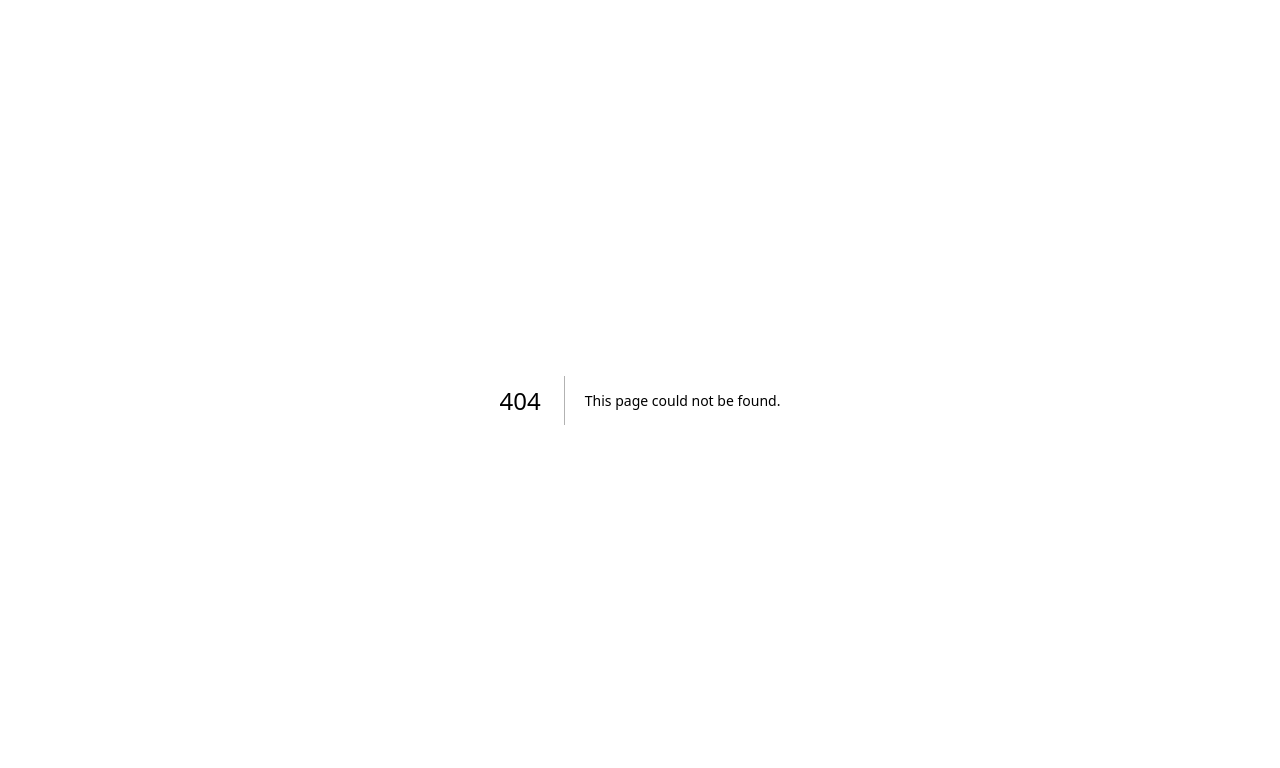
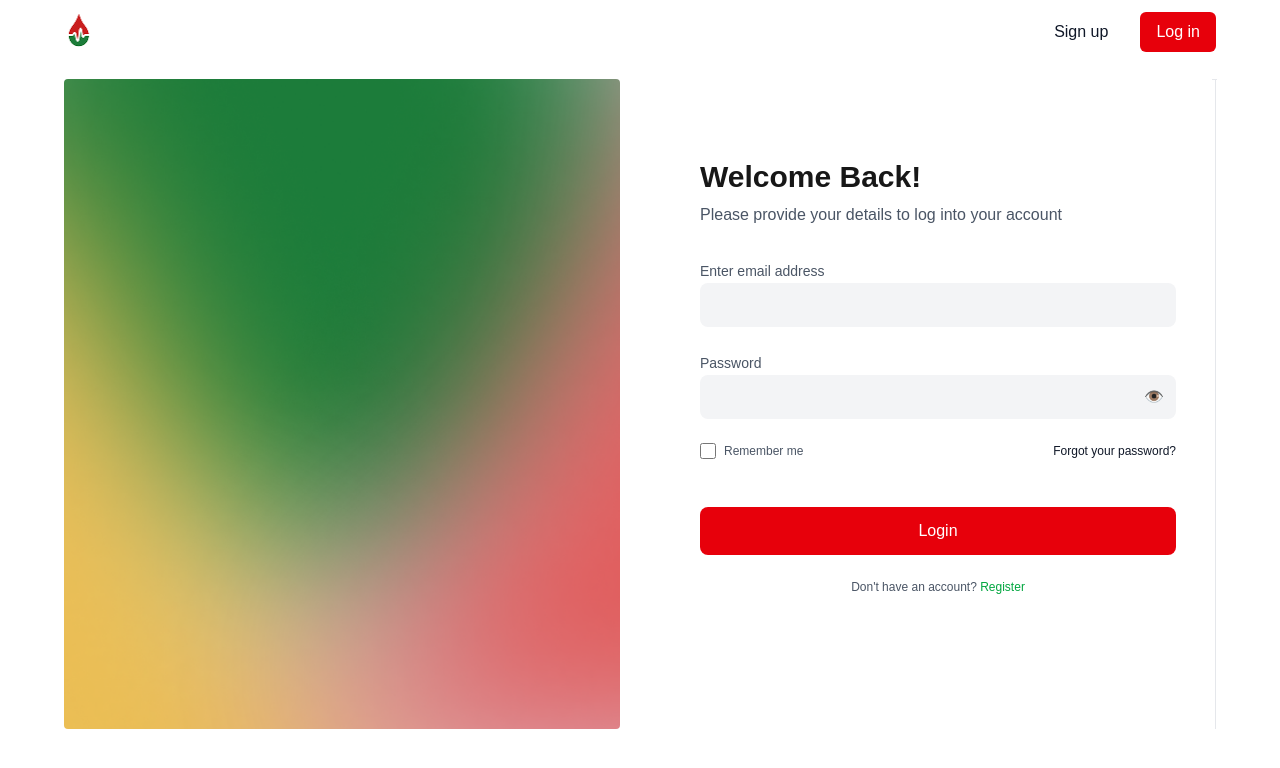
Before and after one commit to maycodin/Bloodlines-webapp, a Next.js app: page /RegisterPage/Login in a window 1280 px wide. Before the commit this address had no page. Shown: the top 768 px of the page. Built offline with nearby package versions, Linux system fonts and the light colour scheme.

Commit message:
updated  register and login pages

```diff
--- /dev/null
+++ b/app/RegisterPage/Login/page.tsx
@@ -0,0 +1,147 @@
+"use client";
+
+import { useState } from "react";
+import Image from "next/image";
+import AuthNavbar from "@/components/AuthNavbar";
+
+export default function LoginPage() {
+  const [email, setEmail] = useState("");
+  const [password, setPassword] = useState("");
+  const [remember, setRemember] = useState(false);
+  const [showPassword, setShowPassword] = useState(false);
+  const [errors, setErrors] = useState<{ email?: string; password?: string }>({});
+
+  const validate = () => {
+    const err: typeof errors = {};
+
+    if (!email) err.email = "Email is required";
+    else if (!/\S+@\S+\.\S+/.test(email))
+      err.email = "Enter a valid email";
+
+    if (!password) err.password = "Password is required";
+
+    setErrors(err);
+    return Object.keys(err).length === 0;
+  };
+
+  const handleSubmit = (e: React.FormEvent) => {
+    e.preventDefault();
+    if (!validate()) return;
+
+    console.log({ email, password, remember });
+  };
+
+  return (
+    <main className="min-h-screen">
+      <AuthNavbar />
+
+      <section className="min-h-[calc(100vh-80px)] flex items-center">
+        <div className="mx-auto mb-10 w-full max-w-6xl grid grid-cols-1 lg:grid-cols-2 gap-10">
+
+          <div className="hidden lg:block relative h-[650px]">
+            <Image
+              src="/Side.png"
+              alt="Visual"
+              fill
+              className="rounded-sm object-cover w-full h-full"
+            />
+          </div>
+
+          {/* Form */}
+          <div className="bg-white p-10 md:px-10 md:py-20 relative">
+
+            {/* DESIGN LINES */}
+            <div className="absolute top-0 left-138 w-1.25 h-px bg-gray-200" />
+            <div className="absolute bottom-0 left-0 w-1.25 h-2px bg-gray-200" />
+            <div className="absolute right-0 top-0 h-full w-px bg-gray-200" />
+
+            <h1 className="text-3xl font-semibold mb-2">Welcome Back!</h1>
+            <p className="text-gray-600 mb-8">
+              Please provide your details to log into your account
+            </p>
+
+            <form onSubmit={handleSubmit} className="space-y-6">
+
+              <div>
+                <label className="text-sm text-gray-600">Enter email address</label>
+                <input
+                  type="email"
+                  className="input bg-gray-100 outline-none border-none focus:ring-0"
+                  value={email}
+                  onChange={(e) => setEmail(e.target.value)}
+                />
+                {errors.email && (
+                  <p className="text-xs text-red-500 mt-1">
+                    {errors.email}
+                  </p>
+                )}
+              </div>
+
+              <div>
+                <label className="text-sm text-gray-600">Password</label>
+
+                <div className="relative">
+                  <input
+                    type={showPassword ? "text" : "password"}
+                    className="input bg-gray-100 pr-10 outline-none border-none focus:ring-0"
+                    value={password}
+                    onChange={(e) => setPassword(e.target.value)}
+                  />
+
+                  <button
+                    type="button"
+                    onClick={() => setShowPassword(!showPassword)}
+                    className="absolute right-3 top-1/2 -translate-y-1/2 text-gray-500"
+                  >
+                    {showPassword ? "🙈" : "👁️"}
+                  </button>
+                </div>
+
+                {errors.password && (
+                  <p className="text-xs text-red-500 mt-1">
+                    {errors.password}
+                  </p>
+                )}
+              </div>
+
+              <div className="flex items-center justify-between text-xs">
+
+                <label className="flex items-center gap-2 text-gray-600">
+                  <input
+                    type="checkbox"
+                    checked={remember}
+                    onChange={(e) => setRemember(e.target.checked)}
+                    className="w-4 h-4 rounded border-gray-300"
+                  />
+                  Remember me
+                </label>
+
+                <button
+                  type="button"
+                  className="text-gray-900 hover:underline"
+                >
+                  Forgot your password?
+                </button>
+              </div>
+
+              <button
+                type="submit"
+                className="w-full py-3 mt-6 rounded-lg font-medium bg-red-600 text-white"
+              >
+                Login
+              </button>
+
+              <p className="text-xs text-center text-gray-600">
+                Don&apos;t have an account?{" "}
+                <span className="text-green-600 cursor-pointer">
+                  Register
+                </span>
+              </p>
+
+            </form>
+          </div>
+        </div>
+      </section>
+    </main>
+  );
+}
--- a/app/RegisterPage/Signup/page.tsx
+++ b/app/RegisterPage/Signup/page.tsx
@@ -3,7 +3,6 @@
 import { useState } from "react";
 import Image from "next/image";
 import AuthNavbar from "@/components/AuthNavbar";
-import StepBadge from "@/components/StepBadge";
 
 type FormData = {
   fullName: string;
@@ -21,6 +20,8 @@ type FormData = {
 
 export default function SignupPage() {
   const [step, setStep] = useState(1);
+  const [showPassword, setShowPassword] = useState(false);
+  const [showConfirm, setShowConfirm] = useState(false);
 
   const [formData, setFormData] = useState<FormData>({
     fullName: "",
@@ -40,17 +41,22 @@ export default function SignupPage() {
     setFormData((prev) => ({ ...prev, [key]: value }));
   };
 
-  /* VALIDATION */
+  /* ---- Validation ---- */
+
+  const phoneRegex = /^(0\d{10}|\+234\d{10})$/;
+  const emailRegex = /^[^\s@]+@[^\s@]+\.[^\s@]+$/;
 
   const step1Complete =
-    formData.fullName.trim() && formData.gender && formData.phone.trim();
+    formData.fullName.trim() &&
+    formData.gender &&
+    phoneRegex.test(formData.phone);
 
   const step2Complete =
-    formData.email &&
+    emailRegex.test(formData.email) &&
     formData.bloodGroup &&
     formData.genotype &&
-    formData.location &&
-    formData.lastDonationDate;
+    formData.location;
+
   const hasMinLength = formData.password.length >= 8;
   const hasNumber = /\d/.test(formData.password);
   const hasSpecial = /[^A-Za-z0-9]/.test(formData.password);
@@ -74,20 +80,22 @@ export default function SignupPage() {
     currentStep: number;
   }) {
     const active = currentStep === index;
-    const done = currentStep > index;
 
     return (
       <div
-        className={`flex-1 py-2 rounded-md text-center text-sm font-medium
-        ${
-          done
-            ? "bg-white/40 text-gray-700"
-            : active
-            ? "bg-green-500 text-white"
-            : "bg-white/40 text-gray-700"
-        }`}
+        className={`relative flex-1 py-2 text-center text-sm font-medium
+        ${active ? "bg-green-500 text-white" : "bg-green-50 text-gray-700"}
+        rounded-lg`}
       >
         Step {index}
+        {active && index === 1 && (
+          <span
+            className="absolute top-0 -right-3 w-0 h-0
+            border-t-18 border-t-transparent
+            border-b-18 border-b-transparent
+            border-l-12 border-l-green-500"
+          />
+        )}
       </div>
     );
   }
@@ -96,90 +104,100 @@ export default function SignupPage() {
     <main className="min-h-screen">
       <AuthNavbar />
 
-      <section className="relative flex min-h-[calc(100vh-80px)] items-center justify-between px-14">
+      <section className="min-h-[calc(100vh-80px)] p-10 md:py-10 flex items-center">
+        <div className="mx-auto w-full max-w-6xl grid grid-cols-1 lg:grid-cols-2 gap-8">
+          <div className="hidden lg:block relative h-162.5">
             <Image
               src="/Side.png"
               alt="Visual"
-          width={600}
-          height={300}
-          className="hidden lg:block"
+              fill
+              className="rounded-sm object-cover"
             />
+          </div>
 
-        {/* FORM */}
-        <div className="w-full max-w-lg bg-white p-10">
+          {/* Form */}
+          <div className="w-full max-w-lg bg-white p-10 md:py-20 relative text-sm">
+            {/* Design Lines */}
+            <div className="absolute top-0 left-0 w-full h-px bg-gray-200" />
+            <div className="absolute bottom-0 left-0 w-full h-px bg-gray-200" />
+            <div className="absolute right-0 top-0 h-full w-px bg-gray-200" />
+
             <h1 className="text-3xl font-semibold mb-2">Join BloodLines</h1>
             <p className="text-gray-700 mb-6">
               Create your account to start saving lives
             </p>
 
-          {/* STEP INDICATOR */}
-          <div className="flex gap-2 mb-8 bg-light-mint p-2 rounded-lg">
+            {/* STEPS */}
+            <div className="flex gap-2 mb-8 bg-green-50 p-2 rounded-xl">
               <StepBadge index={1} currentStep={step} />
               <StepBadge index={2} currentStep={step} />
               <StepBadge index={3} currentStep={step} />
             </div>
 
-          {/* STEP 1 */}
             {step === 1 && (
-            <div className="space-y-5">
-              <label htmlFor="fullName">Full name</label>
+              <div className="space-y-4">
+                <div className="space-y-2">
+                  <label className="text-sm">Full name</label>
                   <input
-                className="input bg-gray-100 outline-none ring-0 border border-transparen"
+                    className="input bg-gray-100 outline-none border-none"
                     value={formData.fullName}
                     onChange={(e) => update("fullName", e.target.value)}
                   />
+                </div>
 
-              <label htmlFor="gender">Gender</label>
+                <div className="space-y-2">
+                  <label className="text-sm">Gender</label>
                   <select
-                className="input bg-gray-100 focus:outline-none focus:ring-0"
+                    className="input bg-gray-100 outline-none border-none"
                     value={formData.gender}
                     onChange={(e) => update("gender", e.target.value)}
-                disabled={!formData.fullName}
+                    disabled={!formData.fullName.trim()}
                   >
                     <option value=""></option>
                     <option>Male</option>
                     <option>Female</option>
                   </select>
+                </div>
 
-              <label htmlFor="phoneNumber">Phone number</label>
+                <div className="space-y-2">
+                  <label className="text-sm">Phone number</label>
                   <input
-                className="input bg-gray-100"
+                    className="input bg-gray-100 outline-none border-none"
                     value={formData.phone}
                     onChange={(e) => update("phone", e.target.value)}
                     disabled={!formData.gender}
                   />
+                </div>
 
                 <button
                   disabled={!step1Complete}
                   onClick={() => setStep(2)}
-                className={`w-full py-3 mt-16 rounded-lg font-medium
-                  ${
-                    step1Complete
-                      ? "bg-red-600 text-white"
-                      : "bg-gray-400 text-white cursor-not-allowed"
-                  }`}
+                  className={`w-full py-3 mt-10 rounded-lg font-medium
+      ${step1Complete ? "bg-red-600 text-white" : "bg-gray-400 text-white"}`}
                 >
                   Continue
                 </button>
               </div>
             )}
 
-          {/* STEP 2 */}
             {step === 2 && (
-            <div className="space-y-5">
-              <label htmlFor="email">Email address</label>
+              <div className="space-y-4">
+                <div className="space-y-2">
+                  <label className="text-sm">Email address</label>
                   <input
-                className="input bg-gray-100"
+                    className="input bg-gray-100 outline-none border-none"
                     value={formData.email}
                     onChange={(e) => update("email", e.target.value)}
                   />
+                </div>
 
-              <label htmlFor="bloodGroup">Blood Group</label>
+                <div className="space-y-2">
+                  <label className="text-sm">Blood Group</label>
                   <select
-                className="input bg-gray-100"
+                    className="input bg-gray-100 outline-none border-none"
                     value={formData.bloodGroup}
                     onChange={(e) => update("bloodGroup", e.target.value)}
-                disabled={!formData.email}
+                    disabled={!emailRegex.test(formData.email)}
                   >
                     <option value=""></option>
                     <option>A+</option>
@@ -191,10 +209,12 @@ export default function SignupPage() {
                     <option>O+</option>
                     <option>O-</option>
                   </select>
+                </div>
 
-              <label htmlFor="genotype">Genotype</label>
+                <div className="space-y-2">
+                  <label className="text-sm">Genotype</label>
                   <select
-                className="input bg-gray-100"
+                    className="input bg-gray-100 outline-none border-none"
                     value={formData.genotype}
                     onChange={(e) => update("genotype", e.target.value)}
                     disabled={!formData.bloodGroup}
@@ -205,102 +225,147 @@ export default function SignupPage() {
                     <option>AA</option>
                     <option>SS</option>
                   </select>
+                </div>
 
-              {/* <div className="flex flex-row">
-                <label htmlFor="location">Location</label>
+                <div className="grid grid-cols-1 md:grid-cols-2 gap-4">
+                  <div className="space-y-2">
+                    <label className="text-sm">Location</label>
                     <select
-                  className="input bg-gray-100"
+                      className="input bg-gray-100 outline-none border-none"
                       value={formData.location}
                       onChange={(e) => update("location", e.target.value)}
                       disabled={!formData.genotype}
                     >
-                  <option value="">Location</option>
+                      <option value=""></option>
                       <option>Ondo</option>
                       <option>Lagos</option>
                       <option>Ekiti</option>
                       <option>Abuja</option>
                     </select>
+                  </div>
 
-                <label htmlFor="">Last Donation Date (Optional)</label>
+                  <div className="space-y-2">
+                    <label className="text-sm">Last Donation Date</label>
                     <input
                       type="date"
-                  className="input bg-gray-100"
+                      className="input bg-gray-100 outline-none border-none"
                       value={formData.lastDonationDate}
-                  onChange={(e) => update("lastDonationDate", e.target.value)}
+                      onChange={(e) =>
+                        update("lastDonationDate", e.target.value)
+                      }
                       disabled={!formData.location}
                     />
-              </div> */}
+                  </div>
+                </div>
+
                 <button
                   disabled={!step2Complete}
                   onClick={() => setStep(3)}
-                className={`w-full py-3 mt-16 rounded-lg font-medium
-                  ${
-                    step2Complete
-                      ? "bg-red-600 text-white"
-                      : "bg-gray-400 text-white cursor-not-allowed"
-                  }`}
+                  className={`w-full py-3 mt-10 rounded-lg font-medium
+      ${step2Complete ? "bg-red-600 text-white" : "bg-gray-400 text-white"}`}
                 >
                   Continue
                 </button>
               </div>
             )}
 
-          {/* STEP 3 */}
             {step === 3 && (
-            <div className="space-y-5">
+              <div className="space-y-6">
+                <div className="space-y-1">
+                  <label className="text-sm">Password</label>
+
+                  <div className="relative">
                     <input
-                type="password"
-                placeholder="Password"
-                className="input bg-gray-100"
+                      type={showPassword ? "text" : "password"}
+                      className="input bg-gray-100 outline-none border-none pr-10"
                       value={formData.password}
                       onChange={(e) => update("password", e.target.value)}
                     />
 
-              {/* PASSWORD STRENGTH */}
-              <div className="space-y-2 text-sm">
-                <div className="h-2 rounded bg-gray-300 overflow-hidden">
+                    <button
+                      type="button"
+                      onClick={() => setShowPassword(!showPassword)}
+                      className="absolute right-3 top-1/2 -translate-y-1/2"
+                    >
+                      {showPassword ? "🙈" : "👁️"}
+                    </button>
+                  </div>
+                </div>
+
+                <div className="flex items-center gap-3 text-xs">
+                  <span>Password strength</span>
+
+                  <div className="flex-1 h-1.5 bg-gray-300 rounded">
                     <div
-                    className="h-full bg-green-500 transition-all"
-                    style={{ width: `${(passwordScore / 3) * 100}%` }}
+                      className="h-full bg-green-600 transition-all"
+                      style={{
+                        width: `${(passwordScore / 3) * 100}%`,
+                      }}
                     />
                   </div>
-
-                <Checklist ok={hasMinLength} label="At least 8 characters" />
-                <Checklist ok={hasNumber} label="Contains a number" />
-                <Checklist ok={hasSpecial} label="Special character" />
                 </div>
 
+                {/* Hints */}
+                {formData.password && !passwordStrong && (
+                  <div className="flex gap-4 text-xs">
+                    <Checklist
+                      ok={hasMinLength}
+                      label="at least 8 characters"
+                    />
+                    <Checklist ok={hasNumber} label="number" />
+                    <Checklist ok={hasSpecial} label="special character" />
+                  </div>
+                )}
+
+                <div className="space-y-1">
+                  <label className="text-sm">Confirm Password</label>
+
+                  <div className="relative">
                     <input
-                type="password"
-                placeholder="Confirm password"
-                className="input"
+                      type={showConfirm ? "text" : "password"}
+                      className="input bg-gray-100 outline-none border-none pr-10"
                       value={formData.confirmPassword}
-                onChange={(e) => update("confirmPassword", e.target.value)}
+                      onChange={(e) =>
+                        update("confirmPassword", e.target.value)
+                      }
                       disabled={!passwordStrong}
                     />
 
-              <label className="flex items-center gap-2 text-sm">
+                    <button
+                      type="button"
+                      onClick={() => setShowConfirm(!showConfirm)}
+                      disabled={!passwordStrong}
+                      className="absolute right-3 top-1/2 -translate-y-1/2"
+                    >
+                      {showConfirm ? "🙈" : "👁️"}
+                    </button>
+                  </div>
+                </div>
+
+                <label className="flex items-center gap-3 text-xs">
                   <input
                     type="checkbox"
                     checked={formData.agreed}
                     onChange={(e) => update("agreed", e.target.checked)}
+                    disabled={
+                      !passwordStrong ||
+                      formData.password !== formData.confirmPassword
+                    }
+                    className="w-4 h-4"
                   />
                   I agree to donate voluntarily and responsibly
                 </label>
 
                 <button
                   disabled={!step3Complete}
-                className={`w-full py-3 mt-16 rounded-lg font-medium
-                  ${
-                    step3Complete
-                      ? "bg-red-600 text-white"
-                      : "bg-gray-400 text-white cursor-not-allowed"
-                  }`}
+                  className={`w-full py-3 mt-8 rounded-lg font-medium
+      ${step3Complete ? "bg-red-600 text-white" : "bg-gray-400 text-white"}`}
                 >
-                Create Account
+                  Create an account
                 </button>
               </div>
             )}
+          </div>
         </div>
       </section>
     </main>
--- a/app/RegisterPage/page.tsx
+++ b/app/RegisterPage/page.tsx
@@ -42,7 +42,7 @@ export default function Home() {
               </Link>
 
               <Link
-                href="/RegisterPage/login"
+                href="/RegisterPage/Login"
                 className="w-full sm:min-w-50 text-center bg-red-600 text-white py-3 rounded-md font-medium hover:bg-red-700 transition"
               >
                 Log in
--- a/app/globals.css
+++ b/app/globals.css
@@ -33,3 +33,14 @@ body {
   color: var(--foreground);
   font-family: Arial, Helvetica, sans-serif;
 }
+
+.step-arrow {
+  clip-path: polygon(
+    0% 0%,
+    90% 0%,
+    100% 50%,
+    90% 100%,
+    0% 100%
+  );
+  border-radius: 10px 0 0 10px;
+}
--- a/components/AuthNavbar.tsx
+++ b/components/AuthNavbar.tsx
@@ -15,7 +15,7 @@ const AuthNavbar = () => {
 
   return (
     <nav className="relative z-20">
-      <div className="max-w-7xl mx-auto px-4 sm:px-6 lg:px-8">
+      <div className="max-w-7xl mx-auto px-4 sm:px-6 lg:px-16">
         <div className="flex h-16 items-center justify-between">
 
           <div className="flex items-center gap-2">
@@ -45,13 +45,13 @@ const AuthNavbar = () => {
 
           <div className="hidden md:flex items-center gap-4">
             <Link
-              href="/signup"
+              href="/RegisterPage/Signup"
               className="bg-white px-4 py-2 rounded-md text-gray-900 font-medium"
             >
               Sign up
             </Link>
             <Link
-              href="/login"
+              href="/RegisterPage/Login"
               className="bg-red-600 px-4 py-2 rounded-md text-white font-medium"
             >
               Log in
```
Also changed, not shown: components/StepBadge.tsx (+31 -9 lines). Lines whose indentation alone changed are shown as unchanged.
